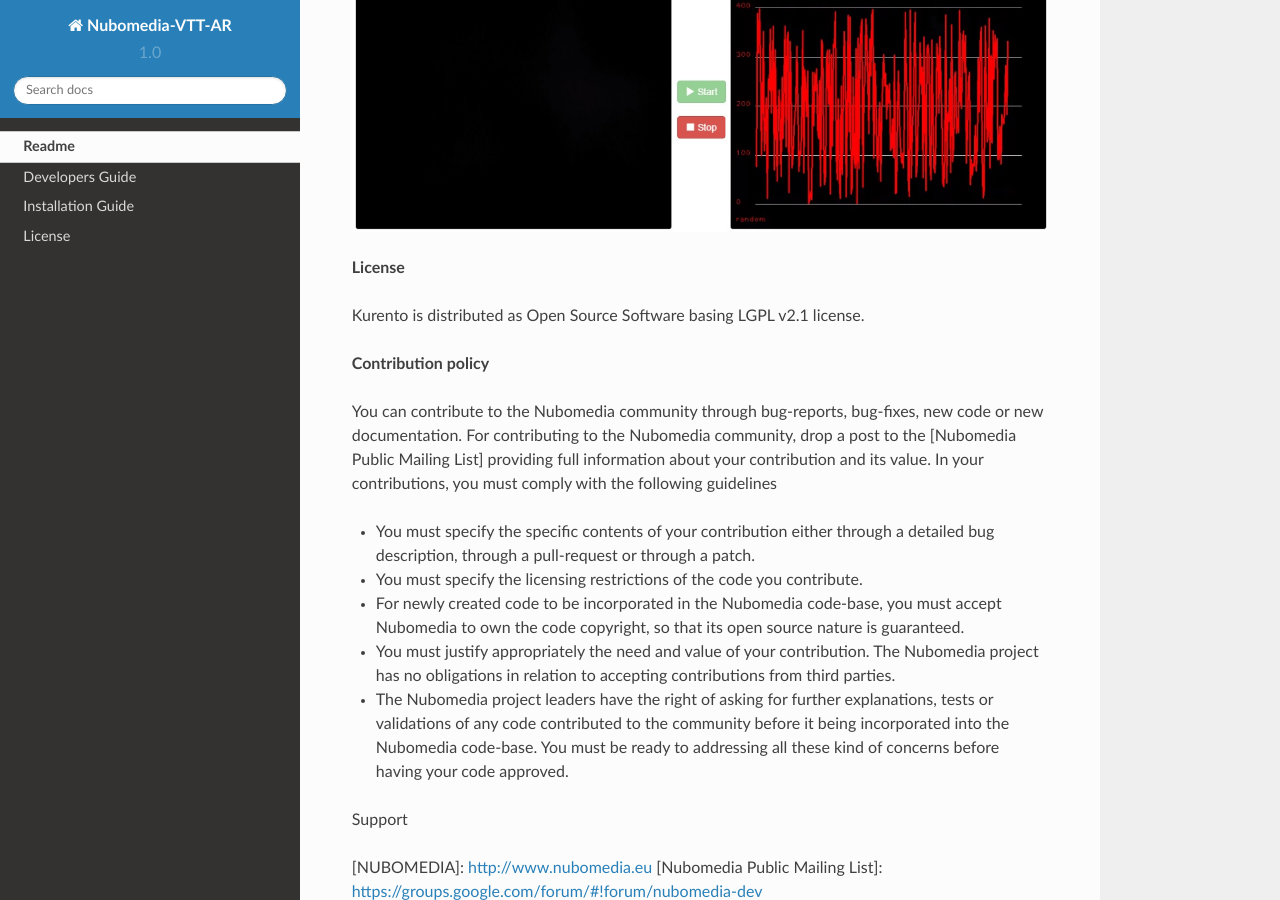
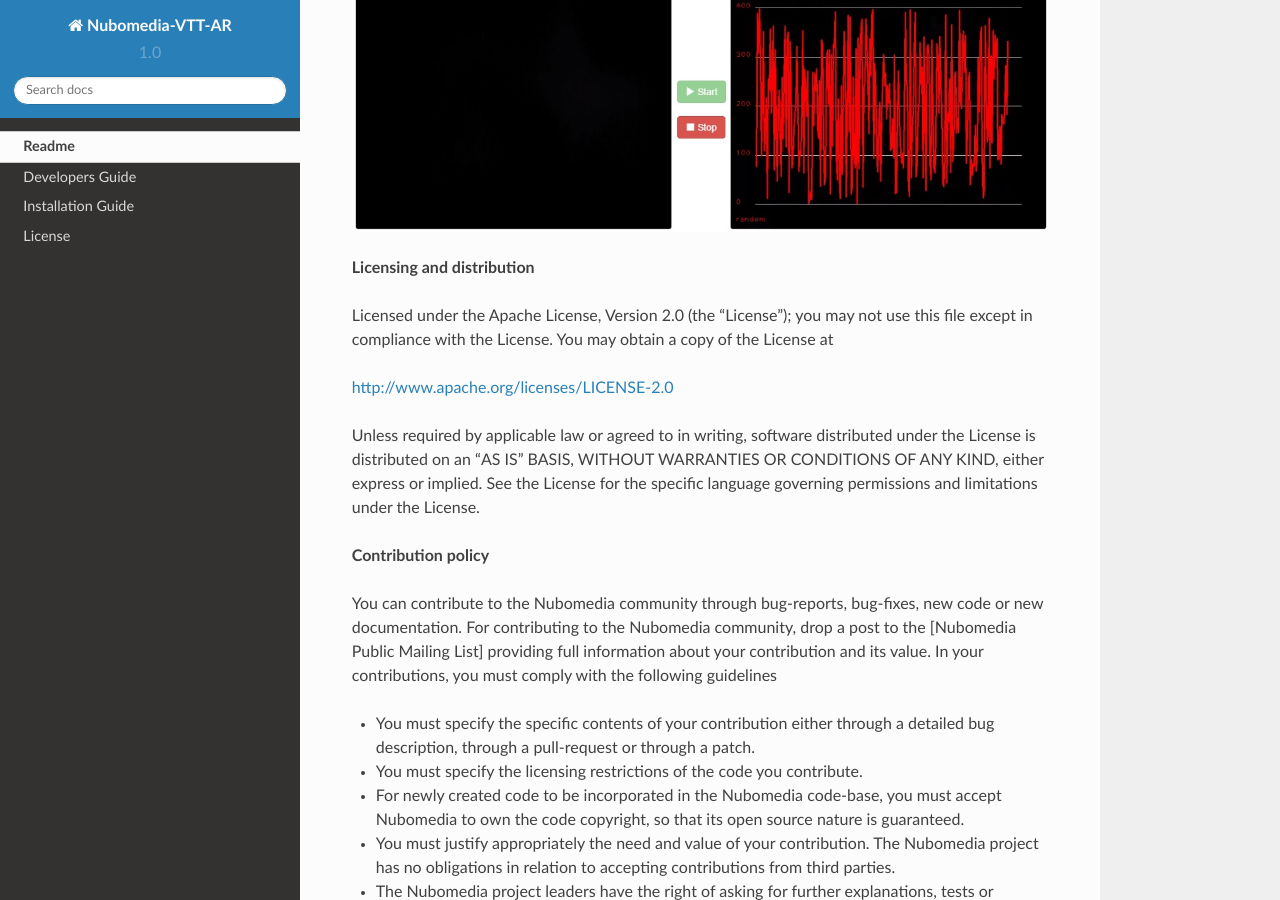
Before and after one commit to nubomedia-vtt/Doc-Nubomedia-MultisensoryDataModule, a Sphinx documentation site: the page built from docs/source/README.rst, in a window 1280 px wide and 900 px high, scrolled down 1232 px. Built offline with Sphinx 7.4.7 and the Read the Docs theme 2.0.0, drawn with Linux system fonts in a browser that asks for light colours; pages that are not in the unit, such as notebooks, are missing from menus.

Commit message:
Polishing

```diff
--- a/docs/source/README.rst
+++ b/docs/source/README.rst
@@ -23,9 +23,13 @@
 
 .. image:: graph.jpg
 
-**License**
+**Licensing and distribution**
 
-Kurento is distributed as Open Source Software basing LGPL v2.1 license.
+Licensed under the Apache License, Version 2.0 (the "License"); you may not use this file except in compliance with the License. You may obtain a copy of the License at
+
+http://www.apache.org/licenses/LICENSE-2.0
+
+Unless required by applicable law or agreed to in writing, software distributed under the License is distributed on an "AS IS" BASIS, WITHOUT WARRANTIES OR CONDITIONS OF ANY KIND, either express or implied. See the License for the specific language governing permissions and limitations under the License.
 
 **Contribution policy**
 
```
Also changed, not shown: README.md (+7 -2 lines), 3 other files.
